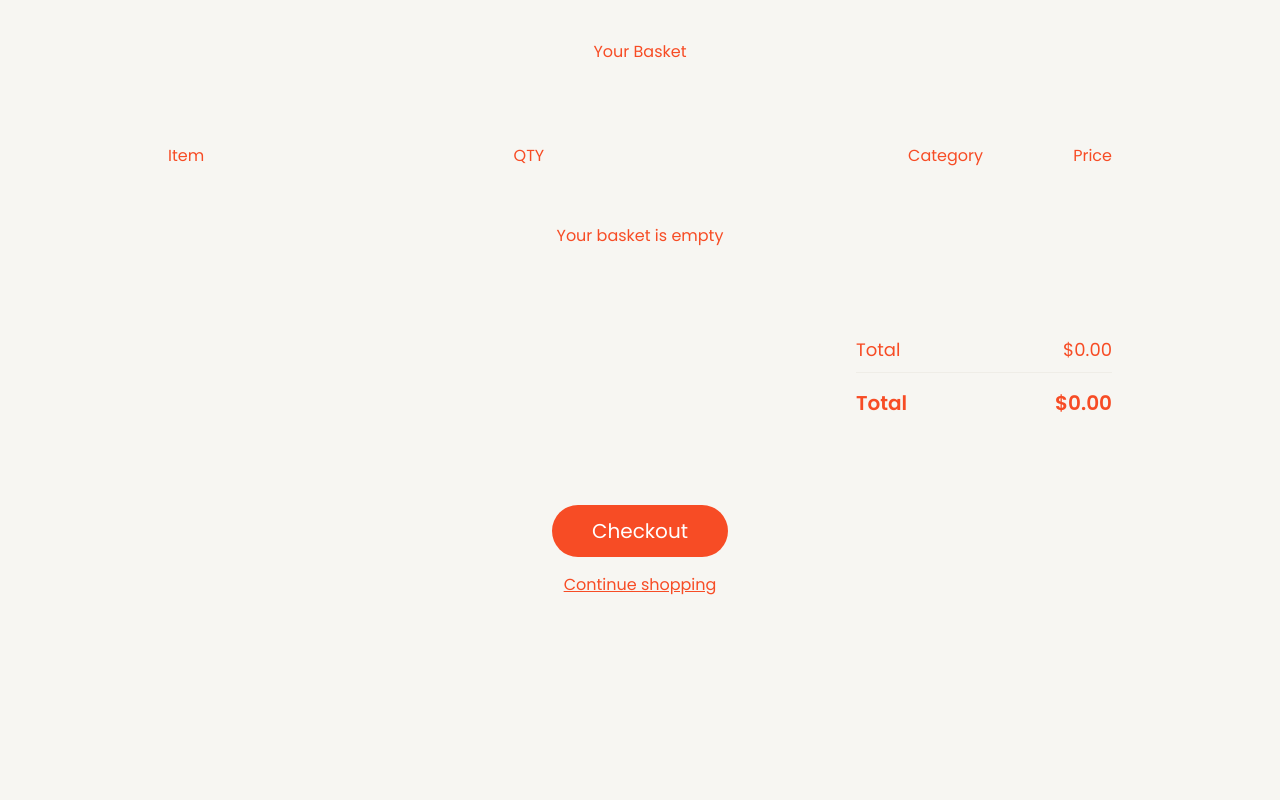
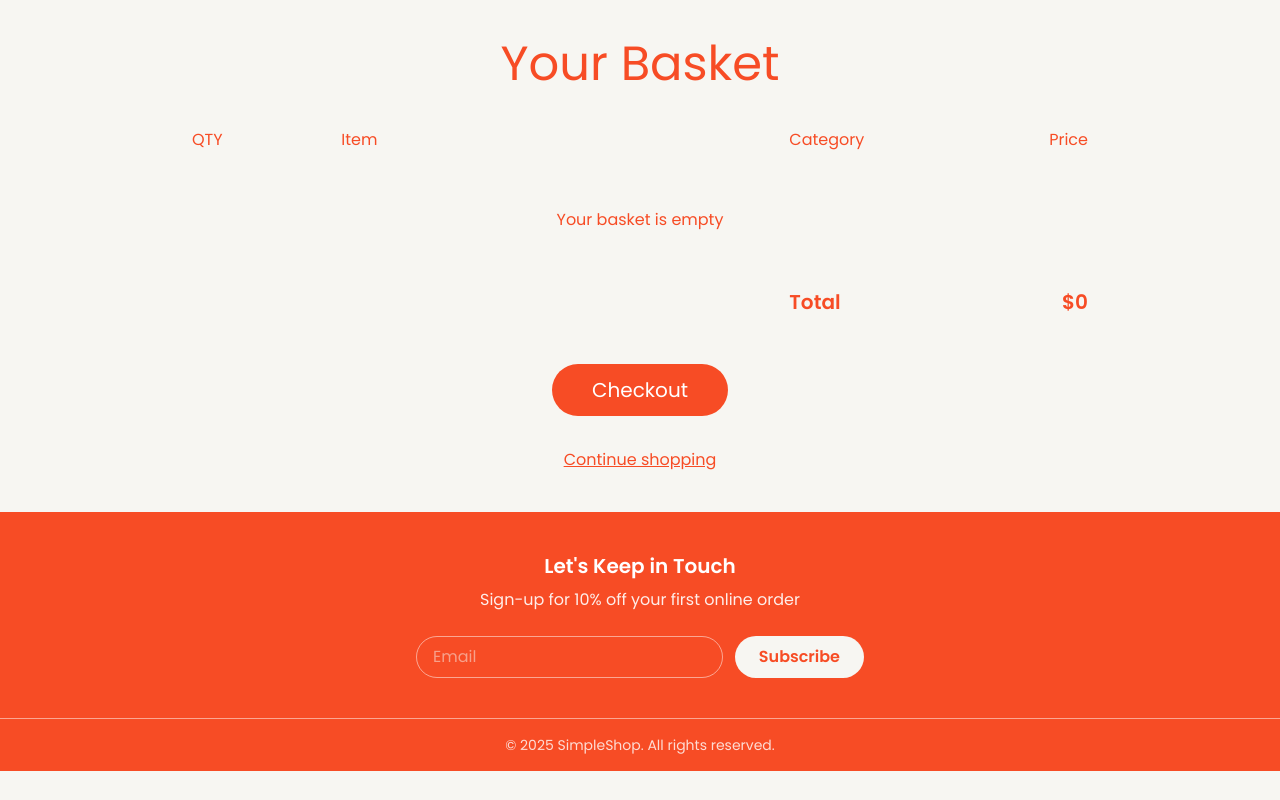
Before and after one commit to Fridalindbjerg/simpleshop, a Next.js app: page /basket in a window 1280 px wide. Shown: the top 800 px of the page. Built offline with nearby package versions, Linux system fonts and the light colour scheme.

Commit message:
Refactor Basket and ProductCard components: enhance quantity management with increment/decrement buttons, improve layout, and optimize total price calculation

```diff
--- a/src/app/(routes)/basket/page.js
+++ b/src/app/(routes)/basket/page.js
@@ -10,25 +10,21 @@ const Basket = () => {
 
   const totalPrice = Number(
     basketProducts
-      .reduce(
-        (sum, item) =>
-          sum + (parseFloat(item.price) || 0) * (item.quantity || 1),
-        0,
-      )
+      .reduce((sum, item) => sum + (item.price || 0) * (item.quantity || 1), 0)
       .toFixed(2),
   );
 
   return (
-    <main className="flex min-h-screen w-full flex-col items-center px-4 py-10">
-      <h1 className="mb-10">Your Basket</h1>
+    <main className="flex flex-col items-center px-4 py-10">
+      <h1 className="mb-10 text-5xl">Your Basket</h1>
 
-      <div className="w-full max-w-5xl rounded-xl p-10">
+      <div className="w-full max-w-4xl">
         {/* menu */}
-        <div className="flex pb-4 font-medium text-(--orange)">
-          <span className="flex-2">Item</span>
-          <span className="flex-2">QTY</span>
-          <span className="flex-1 text-center">Category</span>
-          <span className="w-20 text-right">Price</span>
+        <div className="grid grid-cols-6 pb-4 font-medium text-(--orange)">
+          <span className="">QTY</span>
+          <span className="col-span-3">Item</span>
+          <span className="">Category</span>
+          <span className="text-right">Price</span>
         </div>
 
         {/* empty basket */}
@@ -41,9 +37,20 @@ const Basket = () => {
           return (
             <div
               key={item.id}
-              className="grid grid-cols-12 items-center border-b border-(--grey) py-6"
+              className="grid grid-cols-6 border-b border-(--grey) py-6"
             >
-              <div className="col-span-6 flex items-center gap-4">
+              <div className="flex items-center gap-4">
+                <button onClick={() => addToBasket(item)}>
+                  <FaPlus size={13} />
+                </button>
+                <span className="cursor-pointer font-medium hover:underline">
+                  {item.quantity}
+                </span>
+                <button onClick={() => removeFromBasket(item.id)}>
+                  <FaMinus size={13} />
+                </button>
+              </div>
+              <div className="col-span-3 flex items-center gap-4">
                 {item.thumbnail && (
                   <div>
                     <Link
@@ -64,57 +71,26 @@ const Basket = () => {
                         {item.title}
                       </span>
                     </Link>
-
-                    <div>
-                      <button onClick={() => addToBasket(item)}>
-                        <FaPlus />
-                      </button>
-                      <span className="cursor-pointer font-medium hover:underline">
-                        {item.quantity}
-                      </span>
-                      <button onClick={() => removeFromBasket(item.id)}>
-                        <FaMinus />
-                      </button>
-                    </div>
                   </div>
                 )}
-
-                <div className="flex flex-col">
-                  {/* <span className="font-medium">{item.title}</span> */}
-
-                  {/* Remove button */}
-                  {/* <div className="mt-2 flex h-5 w-5 items-center justify-center rounded-full border">
-                    <button
-                      onClick={() => removeFromBasket(item.id)}
-                      className="cursor-pointer text-lg leading-none text-(--orange)"
-                    >
-                      ×
-                    </button>
-                  </div> */}
-                </div>
               </div>
 
               {/* category */}
-              <div className="col-span-3 text-right">{item.category}</div>
+              <div className="">{item.category}</div>
 
               {/* price */}
-              <div className="col-span-3 text-right">${item.price}</div>
+              <div className="text-right">
+                ${(item.price * item.quantity).toFixed(2)}
+              </div>
             </div>
           );
         })}
 
         {/* total sum */}
-        <div className="mt-10 flex w-full justify-end">
-          <div className="w-64 text-lg">
-            <div className="flex justify-between border-b border-(--grey) py-2">
-              <span>Total</span>
-              <span>${totalPrice.toFixed(2)}</span>
-            </div>
-            <div className="flex justify-between py-4 text-xl font-semibold text-(--orange)">
-              <span>Total</span>
-              <span>${totalPrice.toFixed(2)}</span>
-            </div>
-          </div>
+
+        <div className="grid grid-cols-6 py-4 text-xl font-semibold text-(--orange)">
+          <span className="col-start-5">Total</span>
+          <span className="text-right">${totalPrice}</span>
         </div>
       </div>
 
@@ -125,7 +101,7 @@ const Basket = () => {
       </div>
 
       <Link href="/">
-        <p className="mt-4 cursor-pointer text-center text-(--orange) underline">
+        <p className="mt-8 cursor-pointer text-center text-(--orange) underline">
           Continue shopping
         </p>
       </Link>
--- a/src/app/components/BasketElement.jsx
+++ b/src/app/components/BasketElement.jsx
@@ -4,35 +4,40 @@ import { MdFavoriteBorder } from "react-icons/md";
 import { MdFavorite } from "react-icons/md";
 import Link from "next/link";
 import { IoIosArrowForward } from "react-icons/io";
+import { FaPlus } from "react-icons/fa";
+import { FaMinus } from "react-icons/fa";
 
 const ProductCard = ({ productDetails }) => {
   const { basketProducts, addToBasket, removeFromBasket } = useStore();
   console.log("in basket:", basketProducts);
 
-  const isInBasket = basketProducts.some(
+  const isInBasket = basketProducts.find(
     (product) => product.id === productDetails.id,
   );
+  const quantity = isInBasket?.quantity || 0;
 
   return (
     <div>
       {isInBasket ? (
-        <>
-          <Link
-            href="/basket"
-            className="flex justify-between rounded-full border border-(--orange) bg-(--cream) px-6 py-3 text-(--orange)"
-          >
-            <p>Added to basket</p>
-            <div className="text-2xl leading-none font-light">
-              <IoIosArrowForward />
+        <div className="flex justify-between rounded-full border border-(--orange) bg-(--cream) px-6 py-3 text-(--orange)">
+          <Link href="/basket" className="hover:underline">
+            <p>Added to basket ({quantity})</p>
+          </Link>
+          <div className="flex place-items-center gap-4">
+            <div
+              className="text-2xl leading-none font-light"
+              onClick={() => removeFromBasket(productDetails.id)}
+            >
+              <FaMinus size={17} />
             </div>
-          </Link>
-          <button
-            className="w-8 cursor-pointer rounded-full border"
-            onClick={() => addToBasket(productDetails)}
-          >
-            +
-          </button>
-        </>
+            <div
+              className="text-2xl leading-none font-light"
+              onClick={() => addToBasket(productDetails)}
+            >
+              <FaPlus size={17} />
+            </div>
+          </div>
+        </div>
       ) : (
         <button
           onClick={() => addToBasket(productDetails)}
```
